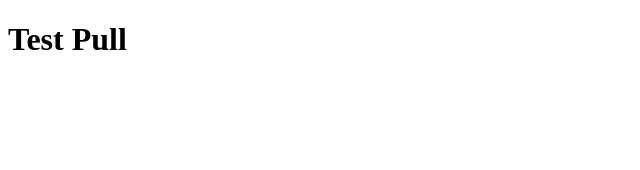
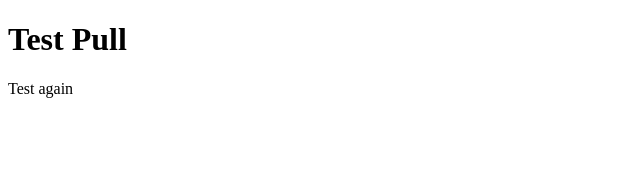
Before and after one commit to Sush1sui/Freedom-Wall, a React (Vite) app in the folder frontend/: page / in a window 1280 px wide. Shown: the top 170 px of the page, without its empty margins (0-640 px from the left). Built offline with nearby package versions, Linux system fonts and the light colour scheme.

Commit message:
created paragraph element

```diff
--- a/frontend/src/App.jsx
+++ b/frontend/src/App.jsx
@@ -2,6 +2,7 @@ function App() {
   return (
     <div>
       <h1>Test Pull</h1>
+      <p>Test again</p>
     </div>
   );
 }
```
